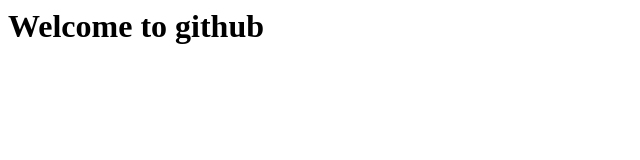
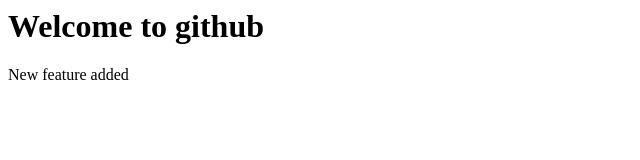
Before and after one commit to mayankbhatwadekar88/new-test-repo, a plain HTML site: page index.html in a window 1280 px wide. Shown: the whole page, without its empty margins (0-640 px from the left). Drawn offline with Linux system fonts and the light colour scheme.

Commit message:
new feature added

```diff
--- a/index.html
+++ b/index.html
@@ -1 +1,3 @@
 <h1>Welcome to github</h1>
+
+<p1>New feature added</p1>
```
